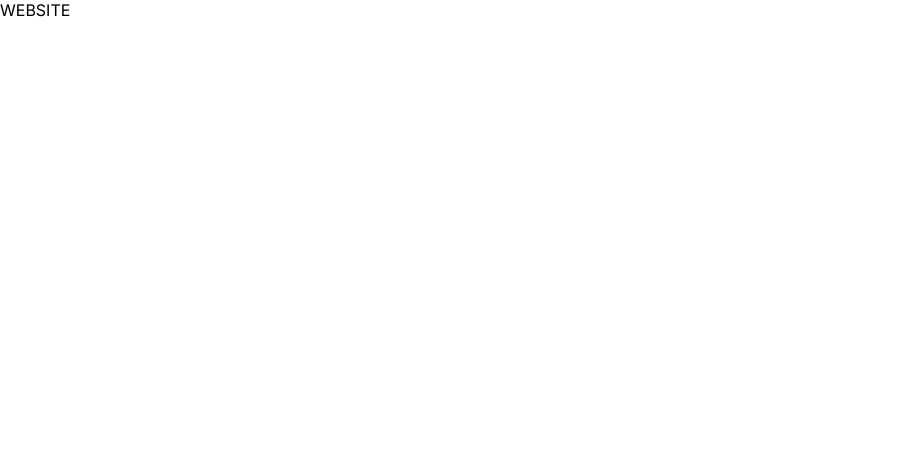
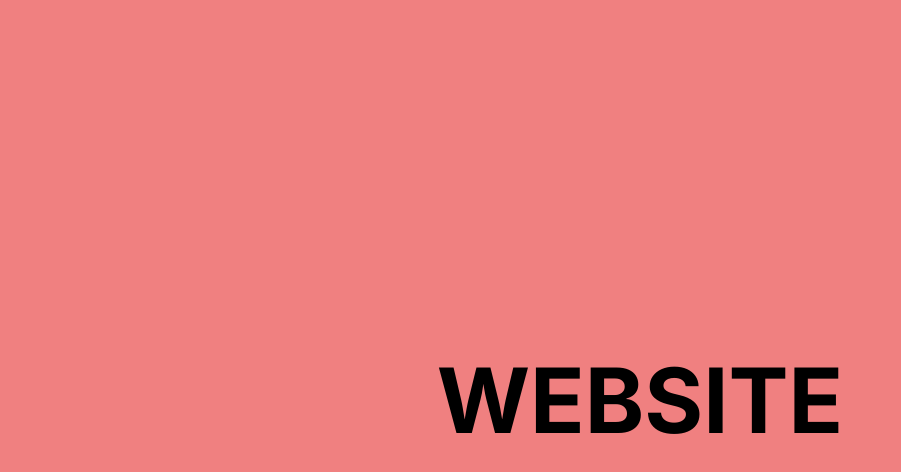
Before and after one commit to vladian95/alla-plasticine, a Next.js app: page /website in a window 1280 px wide. Shown: the top 472 px of the page, without its empty margins (0-901 px from the left). Built offline with nearby package versions, Linux system fonts and the light colour scheme.

Commit message:
page transition

```diff
--- a/app/layout.js
+++ b/app/layout.js
@@ -1,17 +1,21 @@
+'use client';
 import './globals.scss';
 import { Inter } from 'next/font/google';
+import { AnimatePresence } from 'framer-motion';
 
 const inter = Inter({ subsets: ['latin'] });
 
-export const metadata = {
-  title: 'Home',
-};
+// export const metadata = {
+//   title: 'Home',
+// };
 
 export default function RootLayout({ children }) {
   return (
     <html lang="en">
       <body className={inter.className}>
-        <main>{children}</main>
+        <AnimatePresence>
+          <main>{children}</main>
+        </AnimatePresence>
       </body>
     </html>
   );
--- a/app/page.scss
+++ b/app/page.scss
@@ -59,10 +59,6 @@
   }
 }
 
-.fadeOut {
-  opacity: 0;
-}
-
 @keyframes fadeInUp {
   to {
     transform: translateY(0);
--- a/app/website/page.jsx
+++ b/app/website/page.jsx
@@ -1,12 +1,30 @@
-export const metadata = {
-  title: 'website',
-};
+'use client';
+import { motion } from 'framer-motion';
+import './page.scss';
+
+// export const metadata = {
+//   title: 'website',
+// };
 
 const Website = () => {
   return (
-    <>
-      <div>WEBSITE</div>
-    </>
+    <motion.section
+      initial={{ opacity: 0 }}
+      animate={{ opacity: 1 }}
+      transition={{ duration: 2, ease: 'easeOut' }}
+      exit={{ opacity: 1 }}
+      className="site__wrapper"
+    >
+      <div className="site">
+        <motion.h1
+          animate={{ y: 0 }}
+          initial={{ y: '100%' }}
+          transition={{ delay: 0.5, duration: 0.5 }}
+        >
+          WEBSITE
+        </motion.h1>
+      </div>
+    </motion.section>
   );
 };
 
--- /dev/null
+++ b/app/website/page.scss
@@ -0,0 +1,12 @@
+.site__wrapper {
+  display: flex;
+  justify-content: center;
+  align-items: center;
+  font-size: 60px;
+  background-color: lightcoral;
+  height: 100vh;
+}
+
+.site {
+  overflow: hidden;
+}
--- a/package.json
+++ b/package.json
@@ -14,9 +14,11 @@
     "@fortawesome/react-fontawesome": "^0.2.0",
     "eslint": "8.42.0",
     "eslint-config-next": "13.4.5",
+    "framer-motion": "^10.12.16",
     "next": "13.4.5",
     "react": "18.2.0",
     "react-dom": "18.2.0",
+    "react-transition-group": "^4.4.5",
     "sass": "^1.63.3",
     "sharp": "^0.32.1"
   }
```
Also changed, not shown: app/page.jsx (+120 -3 lines), 1 other file (tests, documents, lock files or other folders).
